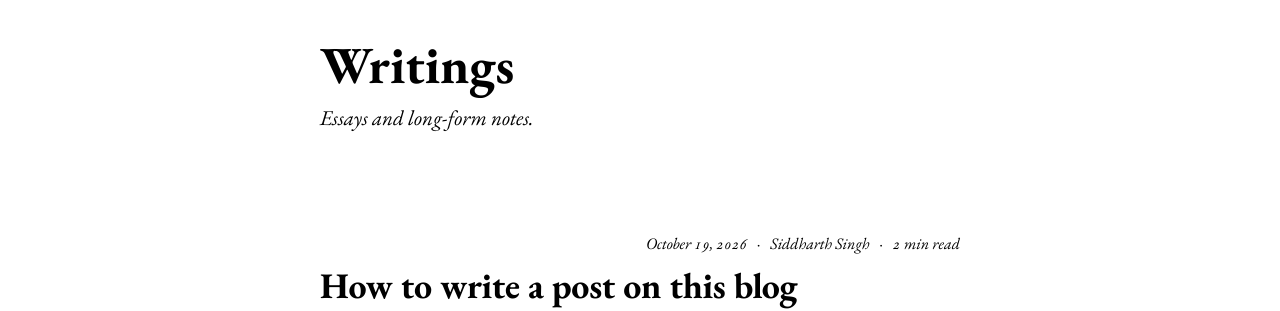
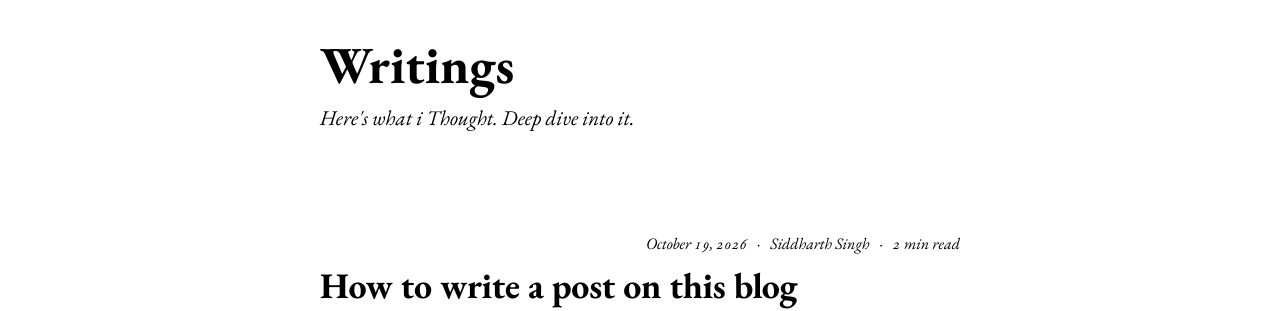
Before and after one commit to isthiscoder/Siddharth.blogs, a Jekyll site: the page built from writings.html, in a window 1280 px wide. Shown: the part 145-456 px from the top of the page. Built offline with Jekyll 4.4.1, drawn with Linux system fonts in a browser that asks for light colours.

Commit message:
Update writings.html

```diff
--- a/writings.html
+++ b/writings.html
@@ -3,6 +3,6 @@ layout: section
 title: Writings
 section: writings
 style: list
-intro: "Essays and long-form notes."
+intro: "Here's what i Thought. Deep dive into it."
 permalink: /writings/
 ---
```
